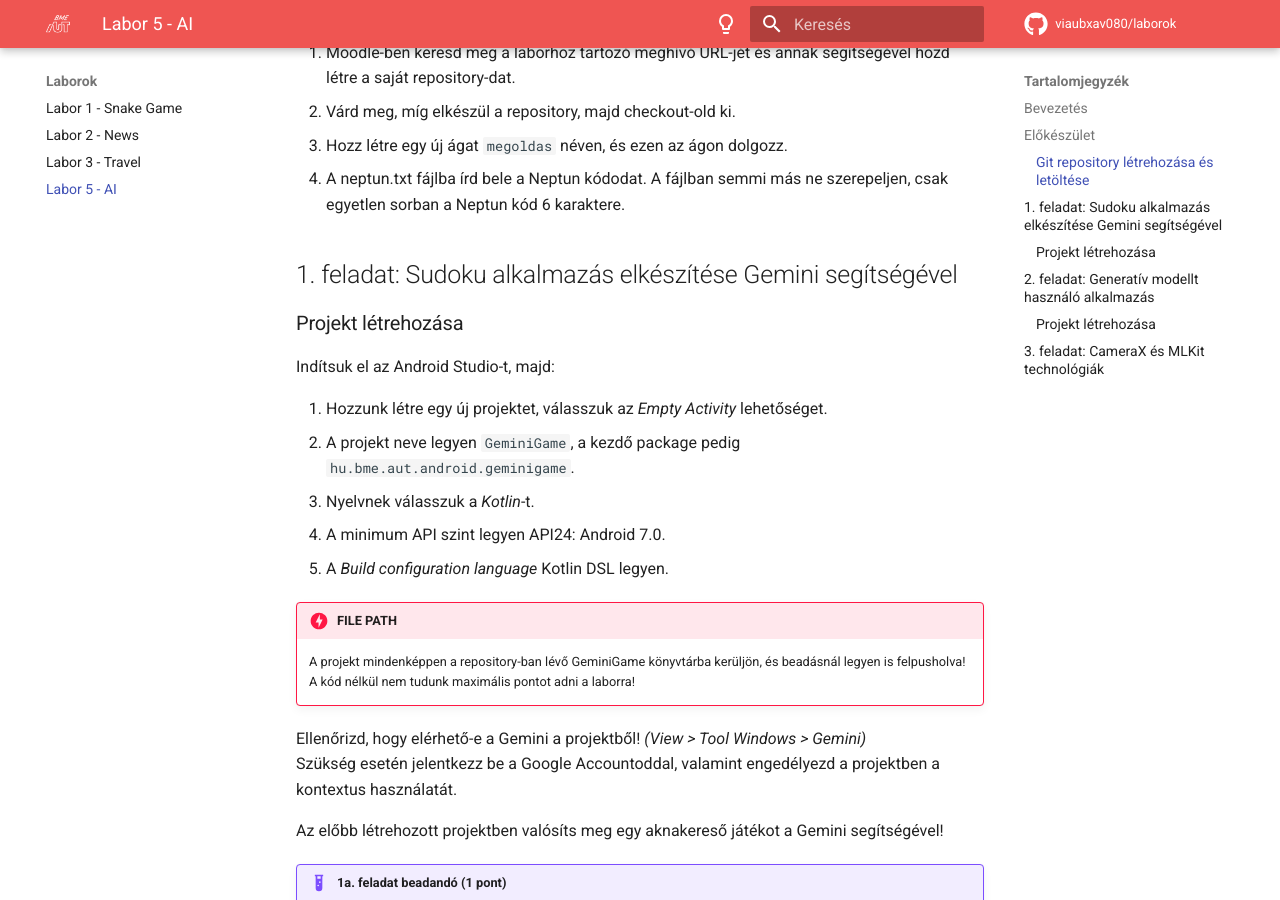
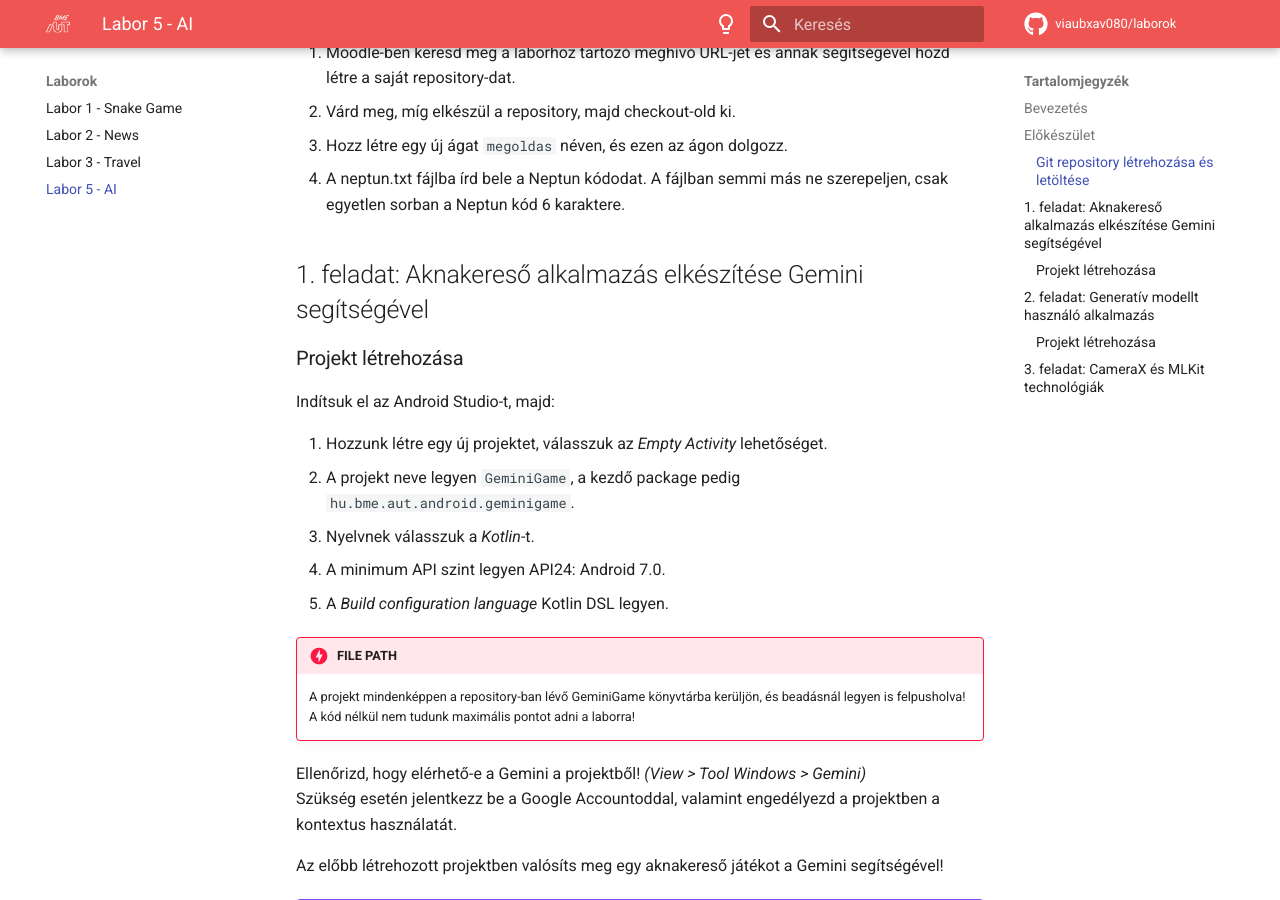
Before and after one commit to VIAUBXAV080/laborok, an MkDocs documentation site: the page built from docs/laborok/ai/index.md, in a window 1280 px wide and 900 px high, scrolled down 459 px. Built offline with MkDocs 1.6.1 and Material for MkDocs 9.7.7, drawn with Linux system fonts in a browser that asks for light colours; comment, search, counter and statistics services are not loaded.

Commit message:
Update index.md

```diff
--- a/docs/laborok/ai/index.md
+++ b/docs/laborok/ai/index.md
@@ -15,7 +15,7 @@ A feladatok megoldása során ne felejtsd el követni a feladatbeadás folyamat
 3. Hozz létre egy új ágat `megoldas` néven, és ezen az ágon dolgozz.
 4. A neptun.txt fájlba írd bele a Neptun kódodat. A fájlban semmi más ne szerepeljen, csak egyetlen sorban a Neptun kód 6 karaktere.
 
-## 1. feladat: Sudoku alkalmazás elkészítése Gemini segítségével
+## 1. feladat: Aknakereső alkalmazás elkészítése Gemini segítségével
 
 
 ### Projekt létrehozása
```
